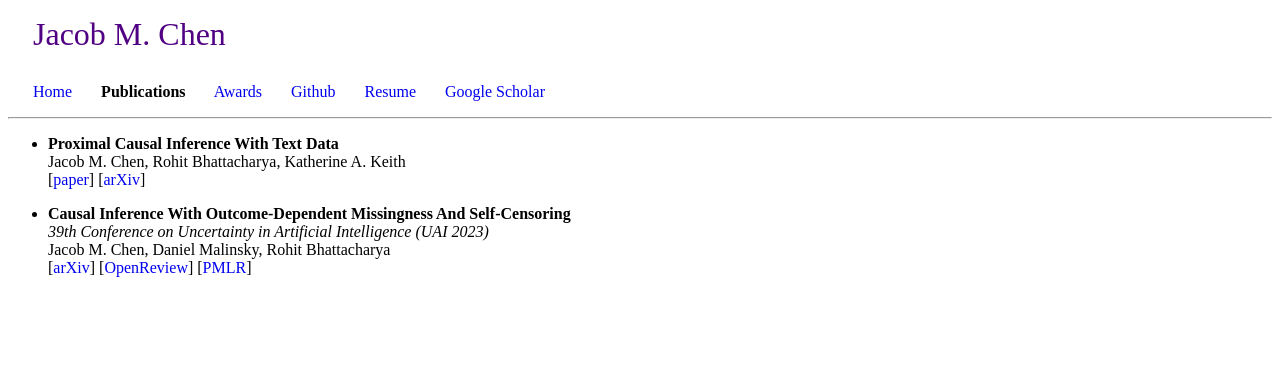
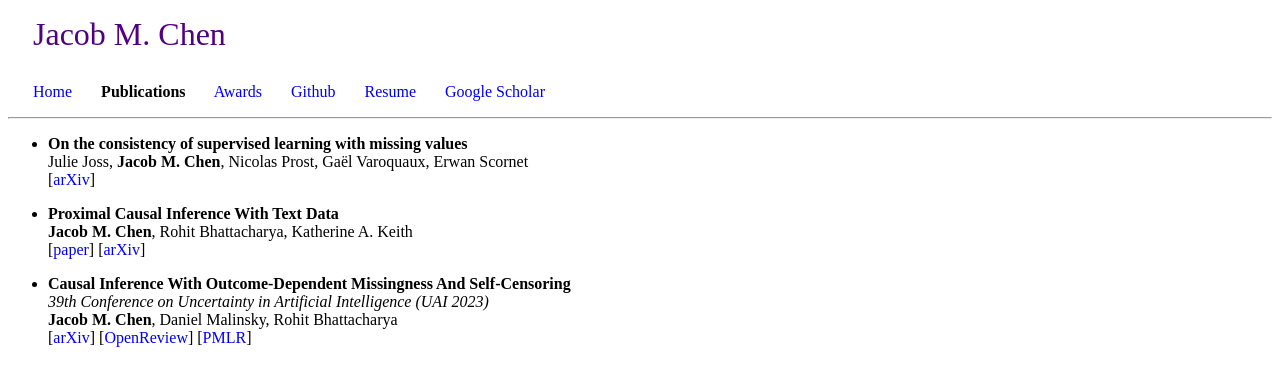
Before and after one commit to jacobmchen/jacobmchen.github.io, a plain HTML site: page publications.html in a window 1280 px wide. Drawn offline with Linux system fonts and the light colour scheme.

Commit message:
update publications

```diff
--- a/publications.html
+++ b/publications.html
@@ -29,9 +29,18 @@
 
         <ul>
             <li>
+                <b>On the consistency of supervised learning with missing values</b>
+                <br>
+                Julie Joss, <b>Jacob M. Chen</b>, Nicolas Prost, Gaël Varoquaux, Erwan Scornet
+                <br>
+                [<a href="https://arxiv.org/abs/1902.06931", id="no-underline">arXiv</a>]
+            </li>
+        </ul>
+        <ul>
+            <li>
                 <b>Proximal Causal Inference With Text Data</b>
                 <br>
-                Jacob M. Chen, Rohit Bhattacharya, Katherine A. Keith
+                <b>Jacob M. Chen</b>, Rohit Bhattacharya, Katherine A. Keith
                 <br>
                 [<a href="research/proximal_w_text_arxiv.pdf", id="no-underline">paper</a>] [<a href="https://arxiv.org/abs/2401.06687", id="no-underline">arXiv</a>]
             </li>
@@ -42,7 +51,7 @@
                 <br>
                 <i>39th Conference on Uncertainty in Artificial Intelligence (UAI 2023)</i>
                 <br>
-                Jacob M. Chen, Daniel Malinsky, Rohit Bhattacharya
+                <b>Jacob M. Chen</b>, Daniel Malinsky, Rohit Bhattacharya
                 <br>
                 [<a href="https://arxiv.org/abs/2306.05511", id="no-underline">arXiv</a>] [<a href="https://openreview.net/forum?id=XAkGGAzjMM", id="no-underline">OpenReview</a>] [<a href="https://proceedings.mlr.press/v216/chen23f.html", id="no-underline">PMLR</a>]
             </li>
```
